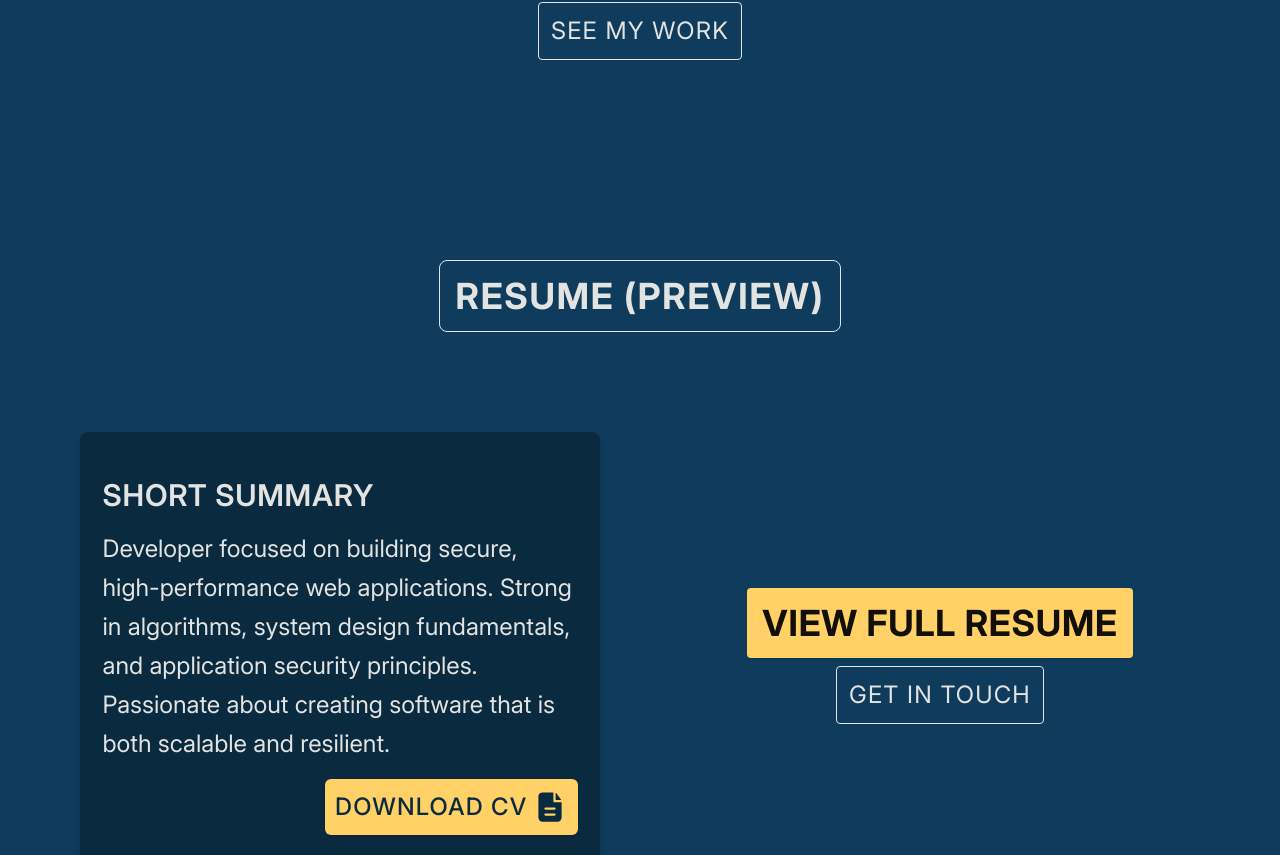
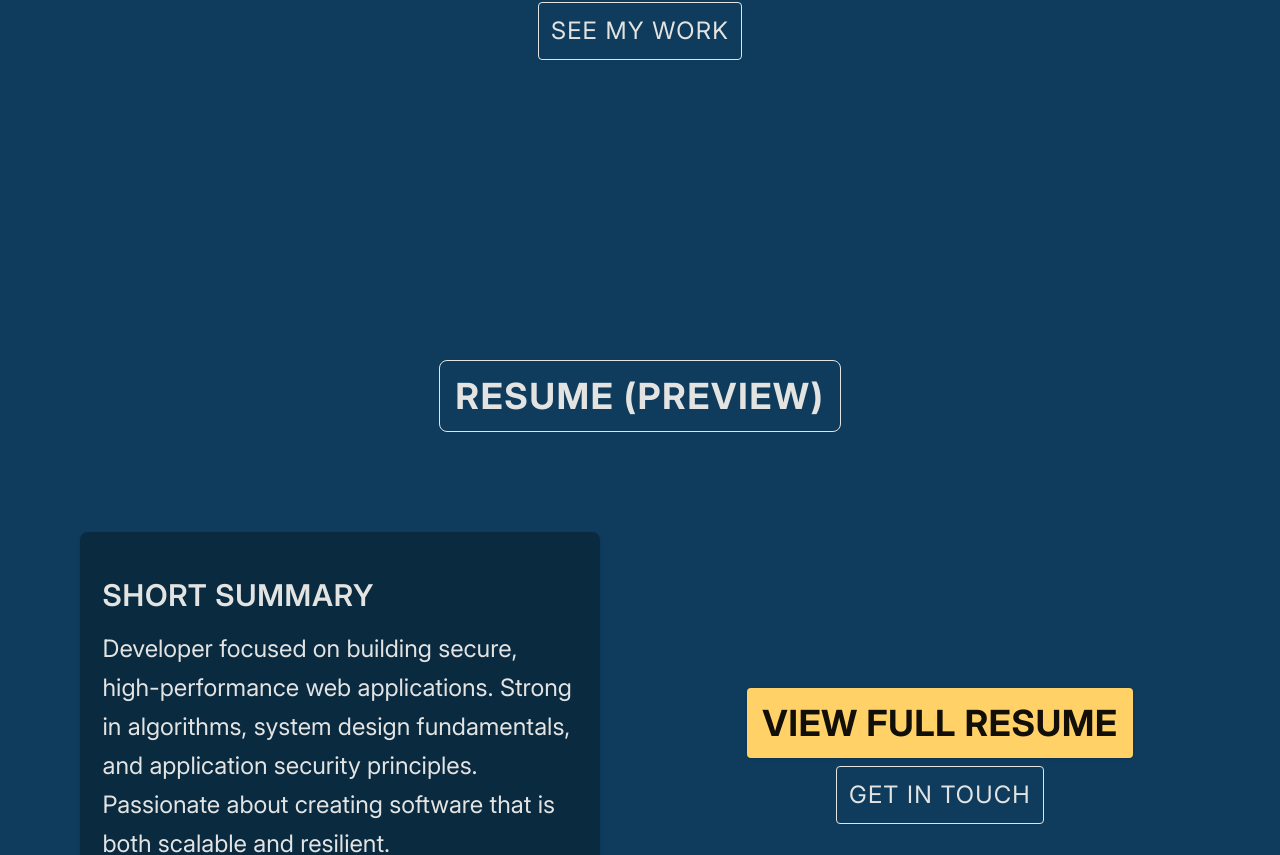
Before and after one commit to el-tecson/portfolio, a Next.js app: page / in a window 1280 px wide. Shown: the part 7089-7944 px from the top of the page. Built offline with nearby package versions, Linux system fonts and the light colour scheme; a web font is replaced by a local one.

Commit message:
style: Add more vertical spacing to Resume section

```diff
--- a/src/components/sections/ResumeSection.tsx
+++ b/src/components/sections/ResumeSection.tsx
@@ -6,7 +6,7 @@ export default function ResumeSection() {
     return (
         <section id="resume" className="
             bg-hero-section  min-h-screen px-mobile-scr-mg-x sm:px-scr-mg-x
-            flex flex-col justify-center items-center gap-20 sm:gap-25 py-25
+            flex flex-col justify-center items-center gap-20 sm:gap-25 py-50
         ">
             <div className="border border-home-txt text-txt p-2.5 sm:p-3.75 rounded-lg">
                 <h2 className="text-home-txt text-2xl sm:text-4xl font-sans uppercase tracking-wider font-bold">
```
